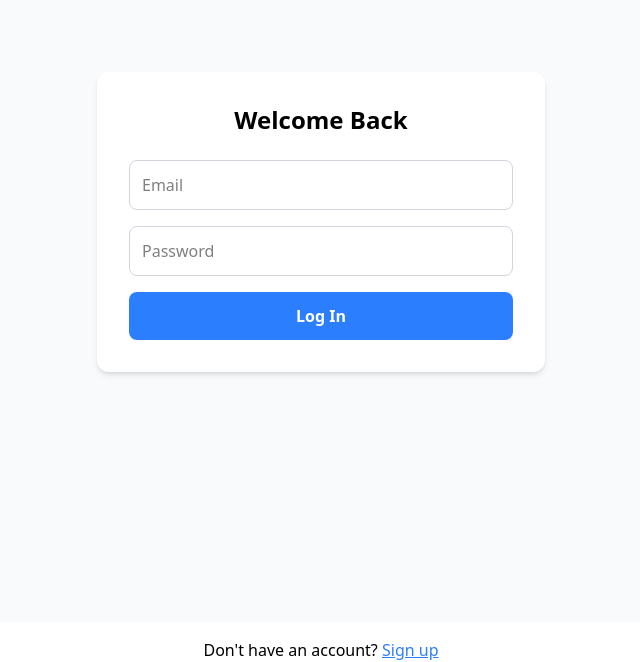
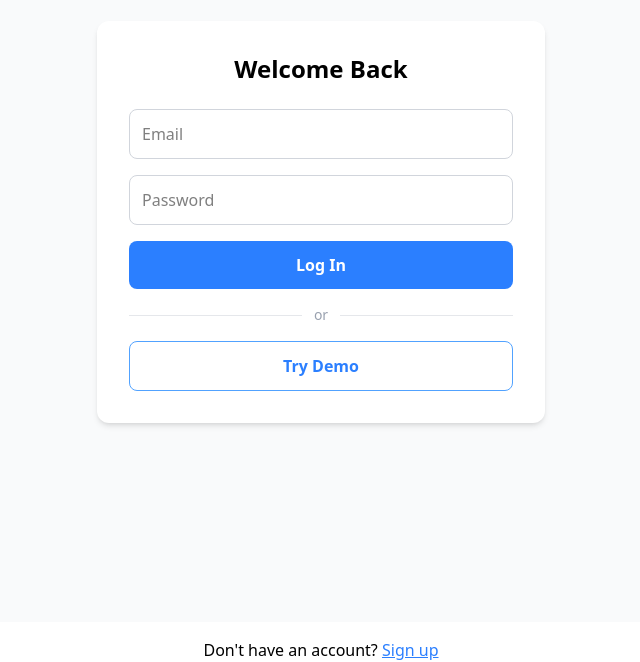
Before and after one commit to HosnyYousef/bloom-workload-engine, a React (Vite) app in the folder frontend/: page / in a window 1280 px wide. Shown: the part 178-840 px from the top of the page, without its empty margins (319-959 px from the left). Built offline with nearby package versions, Linux system fonts and the light colour scheme.

Commit message:
wire demo route

```diff
--- a/frontend/src/components/Login.jsx
+++ b/frontend/src/components/Login.jsx
@@ -13,19 +13,30 @@ export default function Login({ onLogin }) {
         e.preventDefault()
         setError('')
 
-
         try {
             const response = await api.post('/auth/login', formData)
             const { token, name } = response.data;
 
-            // Save token so interceptor can use it
             localStorage.setItem('token', token)
-
-            // Tell app.jsx login succeeded
             onLogin({ name, token })
 
         } catch (err) {
             setError(err.response?.data?.message || 'Login failed')
+        }
+    }
+
+    // Calls demo endpoint, resets seed data, logs in without credentials
+    const handleDemoLogin = async () => {
+        setError('')
+        try {
+            const response = await api.post('/auth/demo')
+            const { token, user } = response.data;
+
+            localStorage.setItem('token', token)
+            onLogin({ name: user.name, token })
+
+        } catch (err) {
+            setError(err.response?.data?.message || 'Demo login failed')
         }
     }
 
@@ -66,6 +77,22 @@ export default function Login({ onLogin }) {
                         Log In
                     </button>
                 </form>
+
+                {/* Divider */}
+                <div className="flex items-center my-4">
+                    <div className="flex-1 border-t border-gray-200" />
+                    <span className="mx-3 text-sm text-gray-400">or</span>
+                    <div className="flex-1 border-t border-gray-200" />
+                </div>
+
+                {/* One-click demo login for recruiters */}
+                <button
+                    type="button"
+                    onClick={handleDemoLogin}
+                    className="w-full border border-blue-400 text-blue-500 py-3 rounded-lg font-semibold hover:bg-blue-50 transition"
+                >
+                    Try Demo
+                </button>
             </div>
         </div>
     )
```
Also changed, not shown: 1 other file (tests, documents, lock files or other folders).
